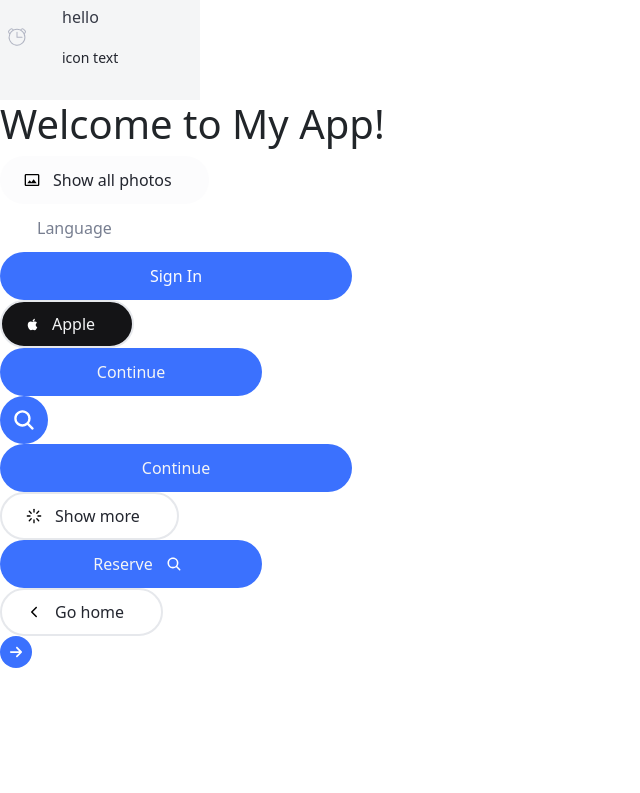
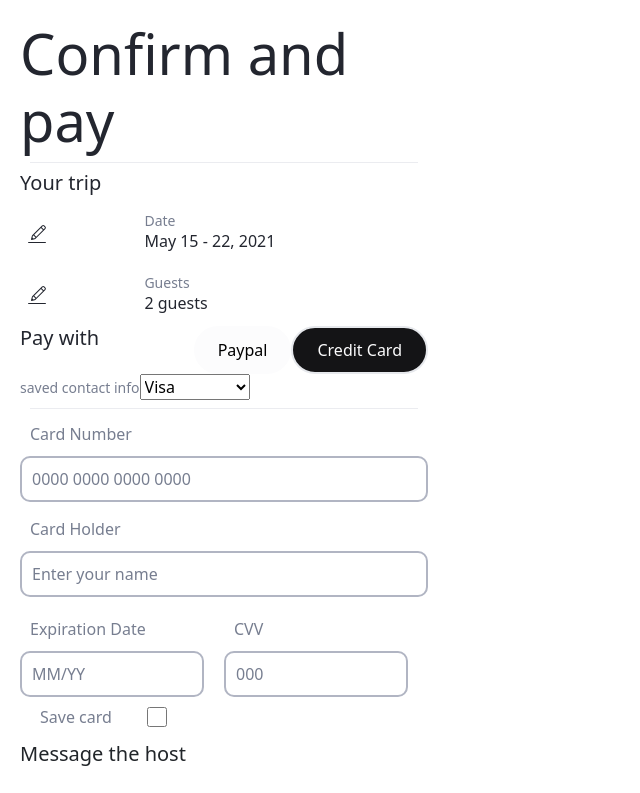
Before and after one commit to Areej-Farag/Fleet-Project, a React (Create React App) app in the folder FrontEnd/: page / in a window 1280 px wide. Shown: the top 793 px of the page, without its empty margins (0-640 px from the left). Built offline with nearby package versions, Linux system fonts and the light colour scheme.

Commit message:
Payment form dexign added in Organisms

```diff
--- a/FrontEnd/src/App.js
+++ b/FrontEnd/src/App.js
@@ -1,18 +1,10 @@
 import React from "react";
-import Icon from "./Components/Atoms/Icons";
-import Colors from "./Components/Atoms/Colors";
-import Typography from "./Components/Atoms/Typograph";
-import { CiAlarmOn } from "react-icons/ci";
+import PaymentForm from "./Components/Organisms/PaymentForm";
+
 
 const App = () => {
   return( <>
-  <div style={{ backgroundColor: Colors.Neutrals[7] , width: "200px" , height: "100px"}}>
-  <Icon color={Colors.Neutrals[5]} IconContetnt={<CiAlarmOn />}>
-    <Typography variant="p" color ={Colors.Neutrals[3]}>hello</Typography>
-    <Typography variant="small" color ={Colors.Neutrals[2]}>icon text</Typography>
-  </Icon>
-  </div>
-
+  <PaymentForm/>
   </>);
 };
 
--- a/FrontEnd/src/Components/Atoms/InputField.jsx
+++ b/FrontEnd/src/Components/Atoms/InputField.jsx
@@ -10,13 +10,14 @@ export default function InputField({
   iconContent,
   buttonContent,
   large= false,
-  rounded = true
+  rounded = true,
+  ChangeHandler
 }) {
   return (
     <div className={`input-field ${large ? "large" : ""} ${rounded ? "rounded" : ""}`}>
       <label className="input-label" >{labelTitle}</label>
       <div className="input-container">
-      <input type={type} placeholder={placeholder} />
+      <input type={type} placeholder={placeholder} onChange={ChangeHandler}/>
       <div className="input-buttons">
         {hasIcon && <span className="input-icon">{iconContent}</span>}
         {hasButton && <button className="input-button">{buttonContent}</button>}
--- a/FrontEnd/src/Components/Molecules/TextWithBtn.jsx
+++ b/FrontEnd/src/Components/Molecules/TextWithBtn.jsx
@@ -2,15 +2,16 @@ import React from 'react'
 import "../Styles/molecules.css";
 import PropTypes from "prop-types";
 
-export default function TextWithBtn( textContent , btnContent, direction = "row") {
+export default function TextWithBtn( {textContent , btnContent, direction = "row"}) {
   return (
     <div className="text-with-btn-container" style={{flexDirection: { direction }}}>
-        <div className="buttonContent">
+      <div className="textConent">
+            {textContent}
+        </div>
+        <div className="buttonContent d-flex">
             {btnContent}
         </div>
-        <div className="textConent">
-            {textContent}
-        </div>
+
     </div>
   )
 }
--- /dev/null
+++ b/FrontEnd/src/Components/Organisms/CreditCardInfoForm.jsx
@@ -0,0 +1,61 @@
+import React from "react";
+import InputField from "../Atoms/InputField";
+import Typograph from "../Atoms/Typograph";
+import Button from "../Atoms/Button";
+
+
+export default function CreditCardInfoForm() {
+  return (
+    <div className="credit-card-form">
+      <form action="">
+        <InputField
+          type={"text"}
+          labelTitle={"Card Number"}
+          placeholder={"0000 0000 0000 0000"}
+          hasButton={false}
+          rounded = {false}
+        />
+        <InputField
+          type={"text"}
+          labelTitle={"Card Holder"}
+          placeholder={"Enter your name"}
+          hasButton={false}
+          rounded = {false}
+
+        />
+      <div className="d-flex card-expiration">
+      <InputField
+          type={"text"}
+          labelTitle={"Expiration Date"}
+          placeholder={"MM/YY"}
+          hasButton={false}
+          rounded = {false}
+
+        />
+        <InputField
+          type={"text"}
+          labelTitle={"CVV"}
+          placeholder={"000"}
+          hasButton={false}
+          rounded = {false}
+        />
+      </div>
+      <div className="checkbox">
+         <InputField
+          type={"checkbox"}
+          labelTitle={" Save card"}
+          hasButton={false}
+          rounded = {false}
+        />
+
+      </div>
+        <Typograph variant="h5">Message the host</Typograph>
+        <textarea placeholder="Additional Notes" cols={60} rows={7}></textarea>
+        <Button color="blue" size="default" shape="default">
+          {" "}
+          Confirm and pay
+        </Button>
+      </form>
+    </div>
+  );
+}
--- a/FrontEnd/src/Components/Organisms/PaymentForm.jsx
+++ b/FrontEnd/src/Components/Organisms/PaymentForm.jsx
@@ -1,10 +1,78 @@
-import React from 'react'
-import "../Styles/organisms.css"
+import React from "react";
+import "../Styles/organisms.css";
+import Typograph from "../Atoms/Typograph";
+import colors from "../Atoms/Colors";
+import Line from "../Atoms/Lines";
+import Icon from "../Atoms/Icons";
+import TextWithBtn from "../Molecules/TextWithBtn";
+import { CiEdit } from "react-icons/ci";
+import Button from "../Atoms/Button";
+import CreditCardInfoForm from "./CreditCardInfoForm";
+
 
 export default function PaymentForm() {
   return (
-    <div>
-
+    <div className="payment-form">
+      <div className="title-container">
+        <Typograph variant="h4" color={colors.Neutrals[2]}>
+          Confirm and pay
+        </Typograph>
+        <Line height="1px" />
+      </div>
+      <div className="trip-details">
+        <Typograph variant="h5" color={colors.Neutrals[2]}>
+          Your trip
+        </Typograph>
+        <div className="detailsIcons">
+          <Icon size={24} color={colors.Neutrals[2]} IconContetnt={<CiEdit />}>
+            <Typograph variant="small" color={colors.Neutrals[4]}>
+              Date
+            </Typograph>
+            <Typograph variant="h6" color={colors.Neutrals[2]}>
+              May 15 - 22, 2021
+            </Typograph>
+          </Icon>
+          <Icon size={24} color={colors.Neutrals[2]} IconContetnt={<CiEdit />}>
+            <Typograph variant="small" color={colors.Neutrals[4]}>
+              Guests
+            </Typograph>
+            <Typograph variant="h6" color={colors.Neutrals[2]}>
+              2 guests
+            </Typograph>
+          </Icon>
+        </div>
+      </div>
+      <div className="payment-method-select">
+        <TextWithBtn
+          textContent={
+            <Typograph variant="h5" color={colors.Neutrals[2]}>
+              Pay with
+            </Typograph>
+          }
+          btnContent={
+            <>
+              {" "}
+              <Button color="white" shape="default">
+                Paypal
+              </Button>
+              <Button color="black" shape="default">
+                Credit Card
+              </Button>
+            </>
+          }
+          direction="row-reverse"
+        />
+        <div className="selection-Area">
+        <Typograph variant="small" color={colors.Neutrals[4]}>saved contact info</Typograph>
+        <select className="payment-select">
+          <option>Visa</option>
+          <option>MasterCard</option>
+          <option>PayPal</option>
+        </select>
+        </div>
+      </div>
+      <Line/>
+      <CreditCardInfoForm></CreditCardInfoForm>
     </div>
-  )
+  );
 }
--- a/FrontEnd/src/Components/Styles/atoms.css
+++ b/FrontEnd/src/Components/Styles/atoms.css
@@ -11,7 +11,7 @@
   flex-direction: column;
   justify-content: center;
   height: 70px;
-  width: 80%;
+  width: 100%;
   margin: 5px auto;
   position: relative;
 }
@@ -169,11 +169,11 @@
   background-color:  var(--color-neutral-1);
   border: 2px solid var(--color-stroke);
   transition: all 0.3s ease;
+  color: var(--color-neutral-8);
 }
 
 .button.black:hover {
-  background-color:var(--color-neutral-4);
-
+  background-color:var(--color-neutral-2);
 }
 .icon {
   display: flex;
@@ -318,6 +318,9 @@
   justify-content: space-between;
   padding: 5px;
 }
+.icon:hover{
+  color: var(--color-neutral-3);
+}
 .IconText{
   margin-left: 10px;
   width: 70%;
@@ -326,6 +329,6 @@
 
 .line {
   width: 95%;
-  border-top: 1px solid var(--color-neutral-6);
+  border-top: 2px solid var(--color-neutral-5);
   margin: 8px auto;
 }
--- a/FrontEnd/src/Components/Styles/molecules.css
+++ b/FrontEnd/src/Components/Styles/molecules.css
@@ -1 +1,5 @@
 @import "./global.css";
+.text-with-btn-container{
+    display: flex;
+    justify-content: space-between;
+}
--- a/FrontEnd/src/Components/Styles/organisms.css
+++ b/FrontEnd/src/Components/Styles/organisms.css
@@ -1 +1,64 @@
 @import "global.css";
+*{
+    margin: 0;
+    padding: 0;
+    box-sizing: border-box;
+    transition: all 0.3s ease-in-out;
+}
+/* PaymentForm Styles */
+.payment-form{
+    width: 35%;
+    height: 100vh;
+    padding: 20px;
+}
+
+/* CreditCardInfoForm Styles */
+.credit-card-form {
+    display: flex;
+    flex-direction: column;
+    justify-content: space-between;
+}
+.credit-card-form .input-field{
+  margin-bottom: 25px;
+}
+.credit-card-form .checkbox{
+    width: 60%;
+    height: 30px;
+    display: flex;
+    flex-direction: row-reverse;
+    align-items: center;
+}
+.credit-card-form .checkbox .input-field{
+    display: flex;
+    flex-direction: row;
+    justify-content: flex-start;
+    align-items: center;
+    vertical-align: baseline;
+}
+.checkbox .input-container{
+    height: 20px;
+}
+.credit-card-form .checkbox label{
+    margin-left: 10px;
+    width: 90%;
+    text-align: left;
+}
+
+.credit-card-form .checkbox input{
+    width: 20px;
+    height: 20px;
+}
+.credit-card-form textarea{
+    border: 1px solid var(--color-neutral-6);
+    border-radius: 10px;
+    outline: none;
+    margin: 20px 0;
+    padding: 5px;
+}
+.credit-card-form textarea:focus{
+    border: 1px solid var(--color-neutral-4);
+}
+.credit-card-form .card-expiration input{
+    width: 90%;
+    margin-right: 10px;
+}
--- a/FrontEnd/src/index.js
+++ b/FrontEnd/src/index.js
@@ -18,7 +18,7 @@ const root = ReactDOM.createRoot(document.getElementById("root"));
 root.render(
     <>
       <App />
-      <DemoApp />
+      {/* <DemoApp /> */}
     </>
   );
 
```
